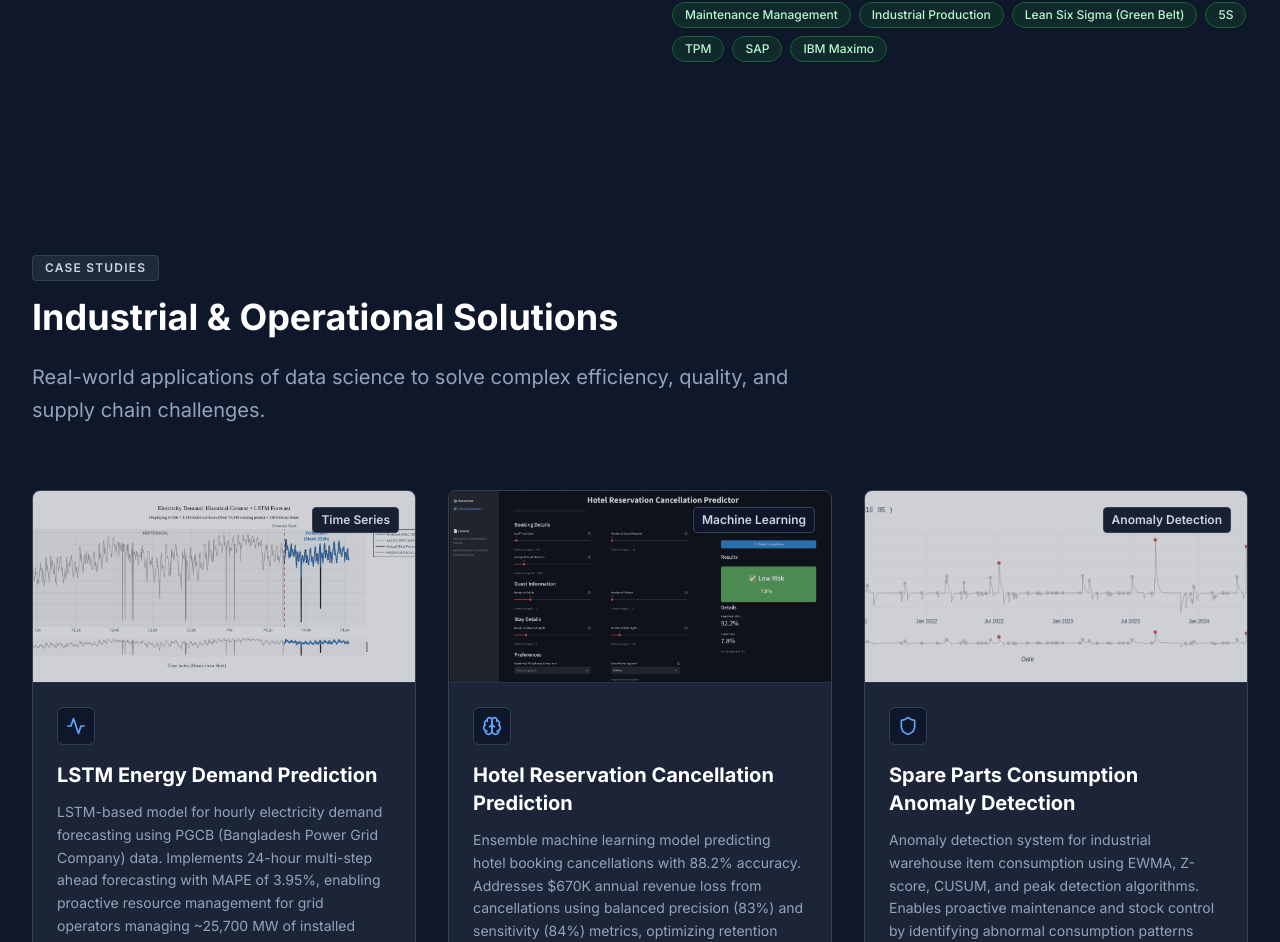
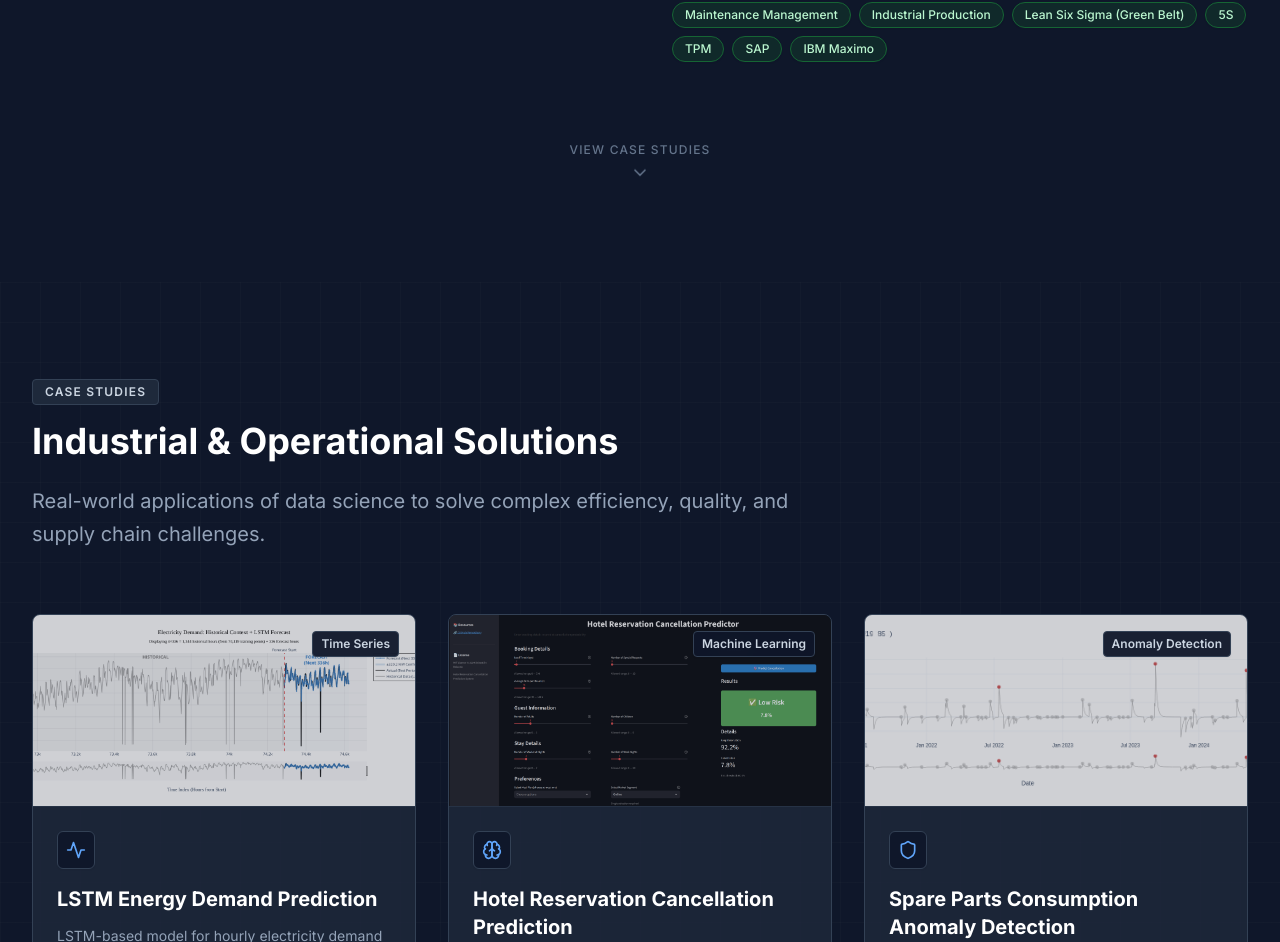
Before and after one commit to rolaseba/rolando-portfolio-page, a React (Vite) app: page / in a window 1280 px wide. Shown: the part 2049-2991 px from the top of the page. Built offline with nearby package versions, Linux system fonts and the light colour scheme.

Commit message:
feat: Add a scroll indicator with a bouncing chevron animation to the About section.

```diff
--- a/src/components/About.tsx
+++ b/src/components/About.tsx
@@ -1,4 +1,4 @@
-import { Target, Clock, Award, Zap } from 'lucide-react';
+import { Target, Clock, Award, Zap, ChevronDown } from 'lucide-react';
 import { useUserData } from '../hooks/useUserData';
 
 const About = () => {
@@ -104,6 +104,19 @@ const About = () => {
             </div>
           </div>
         </div>
+        {/* Scroll indicator */}
+        <div className="mt-20 flex justify-center animate-fade-in-up">
+          <button
+            onClick={() => {
+              document.getElementById('projects')?.scrollIntoView({ behavior: 'smooth' });
+            }}
+            className="text-slate-400 dark:text-slate-500 hover:text-slate-900 dark:hover:text-slate-300 transition-colors duration-200 flex flex-col items-center gap-2"
+            aria-label="Scroll to projects section"
+          >
+            <span className="text-xs uppercase tracking-widest font-medium">View Case Studies</span>
+            <ChevronDown className="h-5 w-5 animate-bounce-slow" />
+          </button>
+        </div>
       </div>
     </section>
   );
--- a/tailwind.config.js
+++ b/tailwind.config.js
@@ -7,6 +7,9 @@ export default {
       fontFamily: {
         sans: ['Inter', 'sans-serif'],
       },
+      animation: {
+        'bounce-slow': 'bounce 2s infinite',
+      },
     },
   },
   plugins: [],
```
